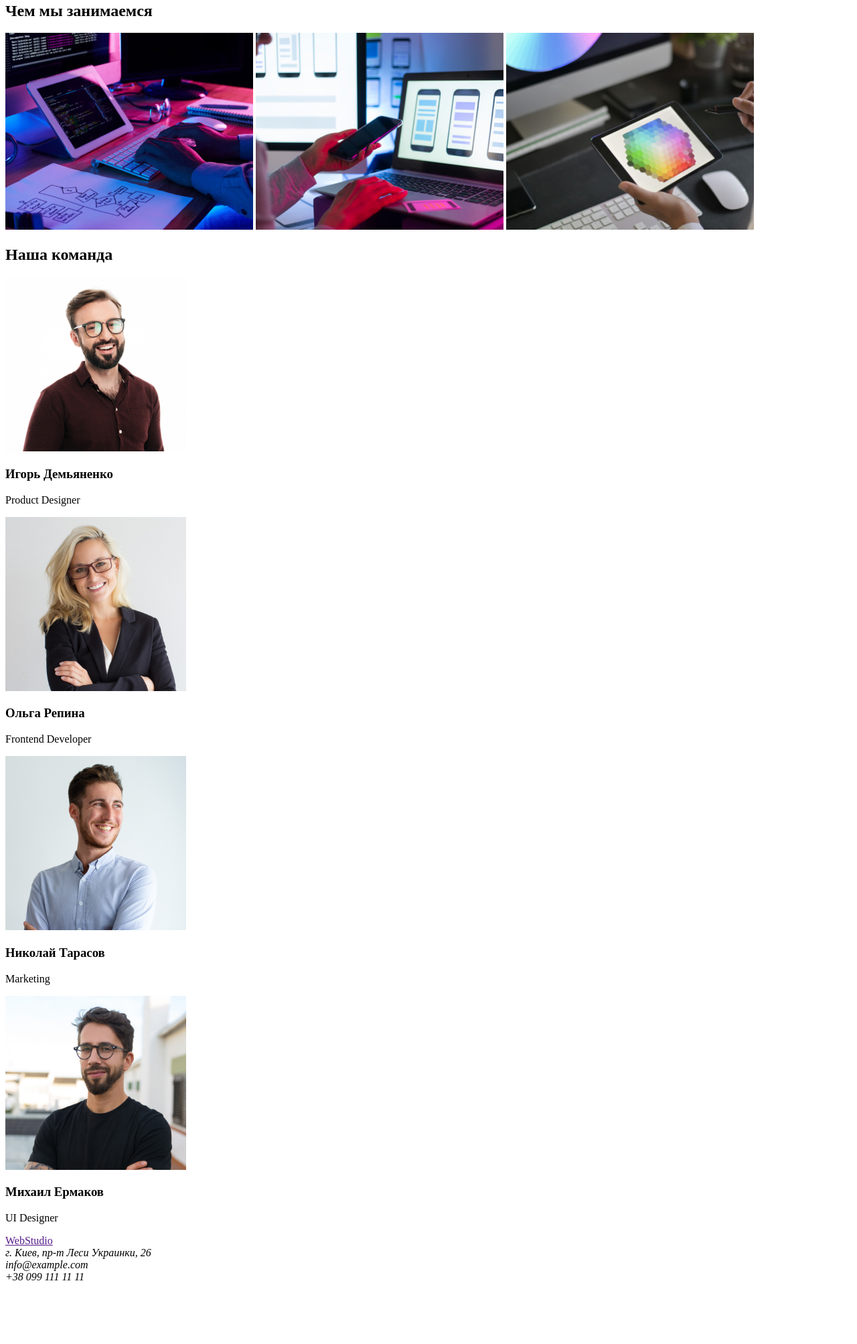
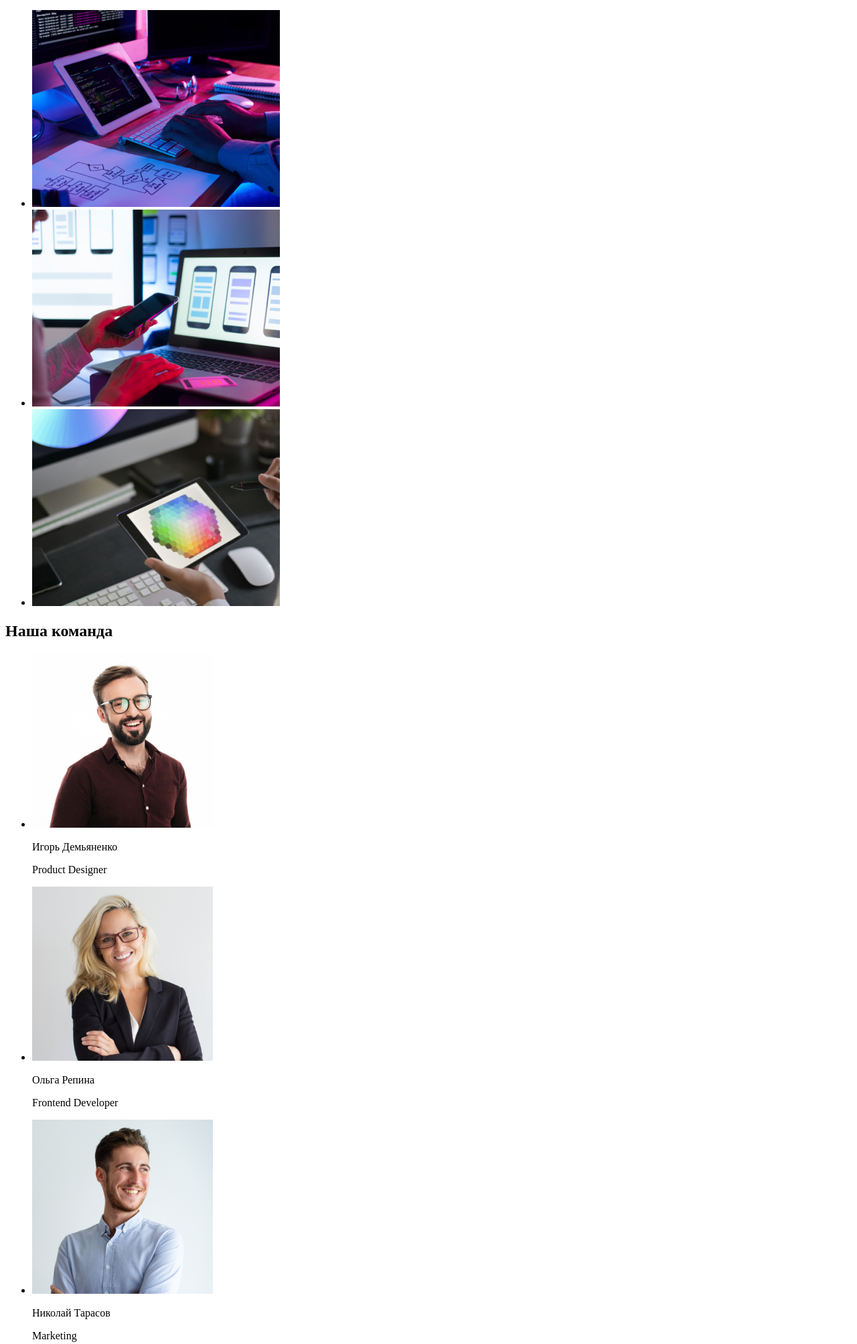
Before and after one commit to podol-zinov/Dom_zadan_1, a plain HTML site: page index.html in a window 1280 px wide. Shown: the part 627-2634 px from the top of the page at 67% size. Before the commit the page ends 2551 px from the top, so only its background shows below. Drawn offline with Linux system fonts and the light colour scheme.

Commit message:
Add files via upload

```diff
--- a/index.html
+++ b/index.html
@@ -12,15 +12,17 @@
                 <a href="">WebStudio</a>
                 <ul>
                     <li><a href="">Студия</a></li>
-                    <li>Портфолио</li>
-                    <li>Контакты</li>
+                    <li><a href="">Портфолио</a></li>
+                    <li><a href="">Контакты</a></li>
                 </ul>
             </div>
+        </nav>
             <div>
+                <address>
                     <a href="mailto:info@devstudio.com">info@devstudio.com</a>
-                <p>+38 096 111 11 11</p>
+                    <a href="tel:+380961111111">+38 096 111 11 11</a>
+                </address>
             </div>
-        </nav>
     </header>
     <main>
         <section>
@@ -52,32 +54,41 @@
         </section>
         <section>
             <h2>Чем мы занимаемся</h2>
-            <img src="./images/box1.jpg" width="370" height="294" alt="рабочее место аналитика">
-            <img src="./images/box2.jpg" width="370" height="294" alt="рабочее место дизайнера">
-            <img src="./images/box3.jpg" width="370" height="294" alt="рабочее место оператора">
+            <ul>
+                <li><img src="./images/box1.jpg" width="370" height="294" alt="рабочее место аналитика"></li>
+                <li><img src="./images/box2.jpg" width="370" height="294" alt="рабочее место дизайнера"></li>
+                <li><img src="./images/box3.jpg" width="370" height="294" alt="рабочее место оператора"></li>
+            </ul>
         </section>
         <section>
             <h2>Наша команда</h2>
-            <img src="./images/img1.jpg" width="270" height="260" alt="фото Игорь Демьяненко">
-            <h3>Игорь Демьяненко</h3>
+            <ul>
+                <li><img src="./images/img1.jpg" width="270" height="260" alt="фото Игорь Демьяненко">
+                    <p>Игорь Демьяненко</p>
                     <p>Product Designer</p>
+                </li>
+                <li>
                     <img src="./images/img2.jpg" width="270" height="260" alt="фото Ольга Репина">
-            <h3>Ольга Репина</h3>
+                    <p>Ольга Репина</p>
                     <p>Frontend Developer</p>
-            <img src="./images/img3.jpg" width="270" height="260" alt="фото Николай Тарасов">
-            <h3>Николай Тарасов</h3>
+                </li>
+                <li><img src="./images/img3.jpg" width="270" height="260" alt="фото Николай Тарасов">
+                    <p>Николай Тарасов</p>
                     <p>Marketing</p>
-            <img src="./images/img4.jpg" width="270" height="260" alt="фото Михаил Ермаков">
-            <h3>Михаил Ермаков</h3>
+                </li>
+                <li><img src="./images/img4.jpg" width="270" height="260" alt="фото Михаил Ермаков">
+                    <p>Михаил Ермаков</p>
                     <p>UI Designer</p>
+                </li>
+            </ul>
         </section>
     </main>
     <footer>
         <a href="">WebStudio</a>
         <address>
             г. Киев, пр-т Леси Украинки, 26<br />
-            info@example.com<br />
-            +38 099 111 11 11
+            <a href="mailto:info@devstudio.com">info@devstudio.com</a>
+            <a href="tel:+380961111111">+38 096 111 11 11</a>
         </address>
     </footer>
 </body>
```
Lines whose indentation alone changed are shown as unchanged.
